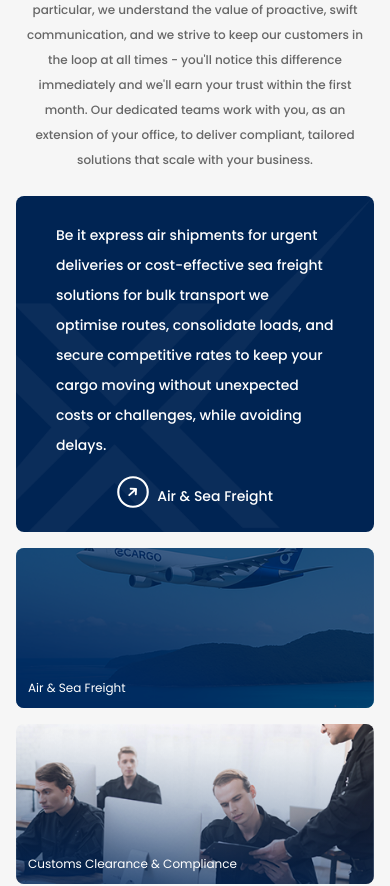
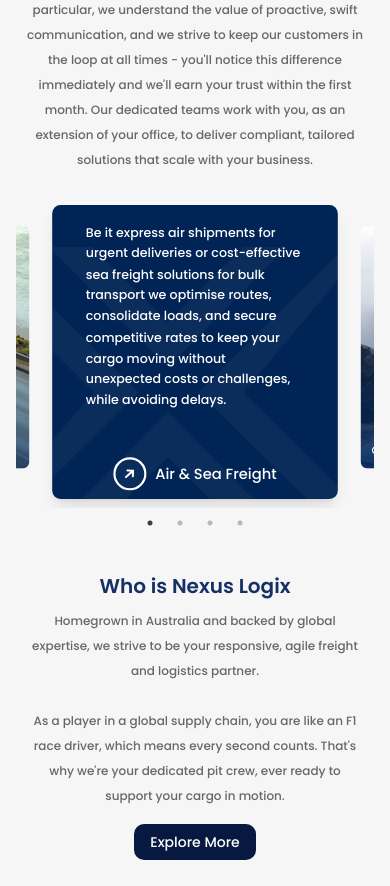
Before and after one commit to kanishka-gunatunga/nexus, a Next.js app: page / in a window 390 px wide. Shown: the part 2080-2966 px from the top of the page. Built offline with nearby package versions, Linux system fonts and the light colour scheme.

Commit message:
client changes

```diff
--- a/package.json
+++ b/package.json
@@ -14,7 +14,9 @@
     "react": "^19.0.0",
     "react-countup": "^6.5.3",
     "react-dom": "^19.0.0",
-    "react-intersection-observer": "^9.16.0"
+    "react-intersection-observer": "^9.16.0",
+    "react-slick": "^0.30.3",
+    "slick-carousel": "^1.8.1"
   },
   "devDependencies": {
     "@eslint/eslintrc": "^3",
@@ -22,6 +24,7 @@
     "@types/node": "^20",
     "@types/react": "^19",
     "@types/react-dom": "^19",
+    "@types/react-slick": "^0.23.13",
     "eslint": "^9",
     "eslint-config-next": "15.3.0",
     "tailwindcss": "^4",
--- a/src/app/page.tsx
+++ b/src/app/page.tsx
@@ -7,12 +7,16 @@ import LinkedinSection from "@/Components/LinkedinSection";
 import Quote from "@/Components/Quote";
 import CountUp from "react-countup";
 import Nav from "@/Components/Nav";
-// import { useInView } from 'react-intersection-observer';
+
+import Slider from 'react-slick';
+
+import "slick-carousel/slick/slick.css";
+import "slick-carousel/slick/slick-theme.css";
 
 export default function Home() {
 
-    const images = ["/plane1.png", "/slid1.png","/slid2.png","/slid3.png","/slid4.png"];
-    const mobileImages = ["/img_5.png", "/img_6.png","/img_7.png","/img_8.png","/img_9.png"];
+    const images = ["/plane1.png", "/slid1.png", "/slid2.png", "/slid3.png", "/slid4.png"];
+    const mobileImages = ["/img_5.png", "/img_6.png", "/img_7.png", "/img_8.png", "/img_9.png"];
     const [currentImageIndex, setCurrentImageIndex] = useState(0);
 
     const [currentMobileImageIndex, setCurrentMobileImageIndex] = useState(0);
@@ -121,6 +125,43 @@ export default function Home() {
     ];
 
     const [activeService, setActiveService] = useState(services[0]);
+
+    const settings = {
+        dots: false,
+        infinite: true,
+        speed: 500,
+        slidesToShow: 1,
+        slidesToScroll: 1,
+        centerMode: true,
+        arrows: false,
+        beforeChange: (current: number, next: number) => setActiveService(services[next]),
+        responsive: [
+            {
+                breakpoint: 1024,
+                settings: {
+                    slidesToShow: 1,
+                    centerPadding: '200px',
+                    dots: true,
+                }
+            },
+            {
+                breakpoint: 768,
+                settings: {
+                    slidesToShow: 1,
+                    centerPadding: '120px',
+                    dots: true,
+                }
+            },
+            {
+                breakpoint: 640,
+                settings: {
+                    slidesToShow: 1,
+                    centerPadding: '35px',
+                    dots: true,
+                }
+            }
+        ]
+    };
 
 
     return (
@@ -500,11 +541,12 @@ export default function Home() {
                         </p>
                     </div>
 
-                    <div className="flex flex-col lg:flex-row gap-4 sm:gap-6 lg:gap-10">
+                    <div className="hidden lg:block">
+                        <div className="flex flex-row gap-4 sm:gap-6 lg:gap-10">
                             <div id="main-card"
                                  className="bg-[#002453] relative w-full lg:w-2/3 rounded-lg text-center transition-colors duration-300">
                                 <div
-                                className="absolute bg-[url('/x.png')] opacity-5 bg-no-repeat bg-cover bottom-0 inset-0 items-center h-full"/>
+                                    className="absolute bg-[url('/x.png')] opacity-5 bg-no-repeat -top-30 -mr-20 bg-contain inset-0 w-[600px] h-[800px]"/>
                                 <div
                                     className="relative p-4 sm:p-6 lg:p-8 flex flex-col items-center justify-between h-full">
                                     <div>
@@ -513,11 +555,13 @@ export default function Home() {
                                         </p>
                                     </div>
 
-                                <div className="flex flex-row gap-2 group justify-start items-center pt-4 sm:pt-6 lg:pt-8">
+                                    <div
+                                        className="flex flex-row gap-2 group justify-start items-center pt-4 sm:pt-6 lg:pt-8">
                                         <svg
                                             className="w-8 h-8 sm:w-10 sm:h-10 lg:w-12 lg:h-12 mb-2 flex-shrink-0 transition-transform duration-300 ease-in-out"
                                             width="81"
-                                        height="82" viewBox="0 0 81 82" fill="none" xmlns="http://www.w3.org/2000/svg">
+                                            height="82" viewBox="0 0 81 82" fill="none"
+                                            xmlns="http://www.w3.org/2000/svg">
                                             <circle cx="40.5" cy="41" r="37.7635" stroke="white" strokeWidth="5.47297"/>
                                             <path
                                                 className="origin-center transition-transform duration-300 ease-in-out group-hover:scale-110 group-hover:rotate-45" // Added scale-110 for a more pronounced effect without layout shift
@@ -542,7 +586,8 @@ export default function Home() {
                                         onMouseEnter={() => setActiveService(item)}
                                         onClick={() => setActiveService(item)}
                                     >
-                                    <div className="relative w-full h-40 sm:h-48 lg:h-56 rounded-lg overflow-hidden">
+                                        <div
+                                            className="relative w-full h-40 sm:h-48 lg:h-56 rounded-lg overflow-hidden">
                                             <Image
                                                 src={item.src}
                                                 alt={item.alt}
@@ -560,6 +605,80 @@ export default function Home() {
                                 ))}
                             </div>
                         </div>
+                    </div>
+
+                    <div className="lg:hidden w-full">
+                        <Slider {...settings}>
+                            {services.map((item, index) => (
+                                <div key={index}
+                                     className="px-2 py-4">
+                                    <div
+                                        className={`relative group cursor-pointer rounded-lg overflow-hidden transition-all duration-300
+                                            ${activeService.label === item.label
+                                            ? 'scale-[1.05] bg-[#002453] shadow-lg'
+                                            : 'scale-[0.9]'
+                                        }`}
+
+                                        style={{height: activeService.label === item.label ? '280px' : '270px'}}
+                                    >
+
+                                        {activeService.label !== item.label && (
+                                            <Image
+                                                src={item.src}
+                                                alt={item.alt}
+                                                fill
+                                                className="object-cover transition-transform duration-300 group-hover:scale-105"
+                                            />
+                                        )}
+
+                                        <div
+                                            className={`absolute inset-0 transition-all duration-300
+                                            ${activeService.label === item.label
+                                                ? 'bg-[#002B64]/10'
+                                                : 'bg-gradient-to-t from-[#002B64]/40 to-[#00255700]/10'
+                                            }`}
+                                        />
+
+
+                                        {activeService.label === item.label ? (
+                                            <>
+                                                <div
+                                                    className="absolute bg-[url('/x.png')] opacity-5 bg-no-repeat bg-contain inset-0 items-center -top-20 w-[400px] h-[800px]"/>
+                                                <div
+                                                    className="relative p-2 sm:p-4 flex flex-col items-center justify-between h-full">
+                                                    <p className="text-left font-medium pt-2 px-6 text-xs text-[#FFFFFF] leading-[20px] whitespace-pre-line">
+                                                        {item.description}
+                                                    </p>
+                                                    <div
+                                                        className="flex flex-row gap-2 group justify-center items-center pt-4 sm:pt-6">
+                                                        <svg className="w-8 h-8 flex-shrink-0" width="81" height="82"
+                                                             viewBox="0 0 81 82" fill="none"
+                                                             xmlns="http://www.w3.org/2000/svg">
+                                                            <circle cx="40.5" cy="41" r="37.7635" stroke="white"
+                                                                    strokeWidth="5.47297"/>
+                                                            <path
+                                                                d="M50.7383 33.4925C50.7693 32.847 50.5433 32.2156 50.1099 31.7363C49.6764 31.257 49.0708 30.9689 48.4254 30.935L34.6517 30.2429C34.3319 30.2269 34.0121 30.274 33.7105 30.3815C33.4089 30.489 33.1314 30.6549 32.894 30.8697C32.4143 31.3034 32.1266 31.9099 32.0942 32.5558C32.0617 33.2016 32.2872 33.8339 32.7209 34.3136C33.1547 34.7932 33.7612 35.0809 34.4070 35.1133L42.3021 35.51L29.3090 47.26C28.8294 47.6937 28.5418 48.3001 28.5093 48.9459C28.4769 49.5916 28.7023 50.2238 29.1360 50.7034C29.5697 51.183 30.1761 51.4706 30.8219 51.5031C31.4676 51.5355 32.0998 51.3101 32.5794 50.8764L45.5725 39.1264L45.1759 47.0215C45.1598 47.3413 45.2069 47.6612 45.3144 47.9628C45.4220 48.2644 45.5878 48.5418 45.8026 48.7793C46.0174 49.0168 46.2768 49.2097 46.5661 49.3469C46.8554 49.4841 47.1689 49.5630 47.4887 49.5791C47.8085 49.5952 48.1283 49.5481 48.4299 49.4405C48.7315 49.3330 49.0090 49.1671 49.2465 48.9523C49.4840 48.7376 49.6768 48.4781 49.8141 48.1888C49.9513 47.8995 50.0302 47.5860 50.0463 47.2662L50.7383 33.4925Z"
+                                                                fill="white"/>
+                                                        </svg>
+                                                        <h3 className="text-sm sm:text-base text-left leading-[20px] text-white font-medium">
+                                                            {item.label}
+                                                        </h3>
+                                                    </div>
+                                                </div>
+                                            </>
+                                        ) : (
+                                            <p className="absolute bottom-3 sm:bottom-4 left-3 sm:left-4 text-white font-medium text-xs sm:text-sm">
+                                                {item.label}
+                                            </p>
+                                        )}
+                                    </div>
+                                </div>
+                            ))}
+                        </Slider>
+                    </div>
+
+
+
                 </div>
             </div>
 
@@ -589,7 +708,7 @@ export default function Home() {
                                         </h2>
                                         <p
                                             className={`text-xs sm:text-sm lg:text-base font-medium ${
-                                                section.reverse ?  "mt-1 sm:mt-2 lg:mt-3" : "mt-2 sm:mt-4 lg:mt-8"} text-[#676767] max-w-2xl leading-[25px] text-center md:text-left whitespace-pre-line`}
+                                                section.reverse ? "mt-1 sm:mt-2 lg:mt-3" : "mt-2 sm:mt-4 lg:mt-8"} text-[#676767] max-w-2xl leading-[25px] text-center md:text-left whitespace-pre-line`}
                                         >
                                             {section.description}
                                         </p>
```
Lines whose indentation alone changed are shown as unchanged.
